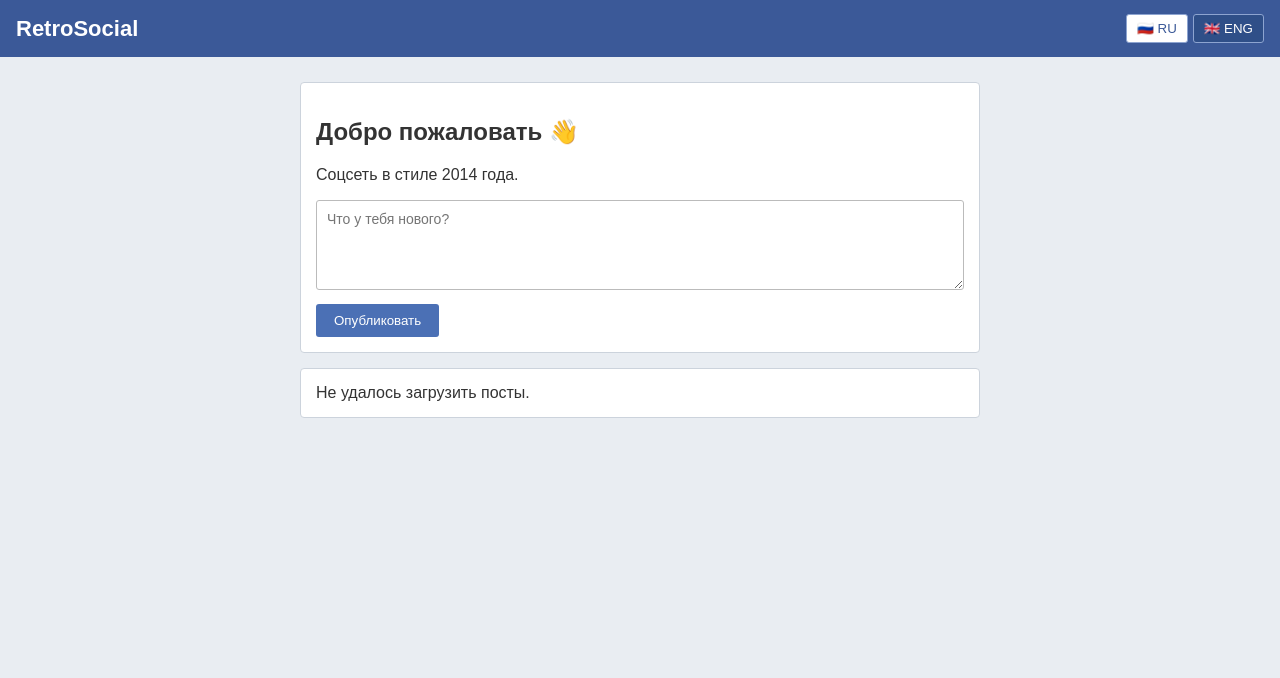
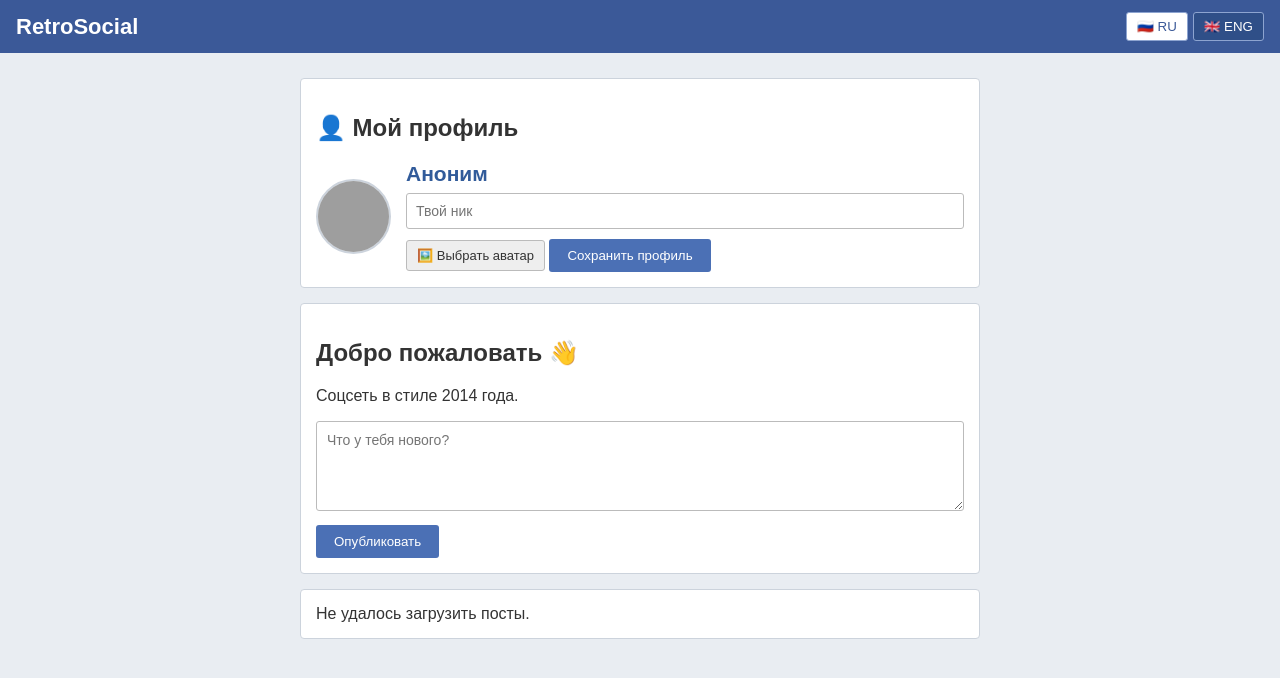
Before and after one commit to RetroSocial-dev/RetroSocial, a website: page public/index.html in a window 1280 px wide. Drawn offline with Linux system fonts and the light colour scheme; no server answers; grey boxes are pictures that could not be loaded.

Commit message:
Update index.html

```diff
--- a/public/index.html
+++ b/public/index.html
@@ -1,10 +1,14 @@
 <!doctype html>
 <html lang="ru">
+
 <head>
 
 <meta charset="UTF-8">
 
-<meta name="viewport" content="width=device-width,initial-scale=1">
+<meta
+  name="viewport"
+  content="width=device-width,initial-scale=1"
+>
 
 <title>RetroSocial</title>
 
@@ -24,13 +28,16 @@ body {
 header {
   background: #3b5998;
   color: white;
-  padding: 14px 16px;
-  font-size: 22px;
-  font-weight: bold;
+  padding: 12px 16px;
 
   display: flex;
   align-items: center;
   justify-content: space-between;
+}
+
+.logo {
+  font-size: 22px;
+  font-weight: bold;
 }
 
 .language {
@@ -39,7 +46,6 @@ header {
 }
 
 .language button {
-  margin: 0;
   padding: 6px 10px;
   background: #2f4f88;
   color: white;
@@ -67,6 +73,42 @@ main {
   margin-bottom: 15px;
 }
 
+/* PROFILE */
+
+.profile {
+  display: flex;
+  align-items: center;
+  gap: 15px;
+}
+
+.avatar {
+  width: 75px;
+  height: 75px;
+  border-radius: 50%;
+  object-fit: cover;
+  background: #ddd;
+  border: 2px solid #ccd3dc;
+}
+
+.profile-info {
+  flex: 1;
+}
+
+.profile-name {
+  font-size: 21px;
+  font-weight: bold;
+  color: #315b9a;
+}
+
+input {
+  width: 100%;
+  padding: 9px;
+  border: 1px solid #bbb;
+  border-radius: 3px;
+  margin-top: 7px;
+  font-size: 14px;
+}
+
 textarea {
   width: 100%;
   height: 90px;
@@ -88,19 +130,38 @@ textarea {
   cursor: pointer;
 }
 
+.main-button:hover {
+  background: #3b5998;
+}
+
 .delete-button {
   background: #c0392b;
   color: white;
   border: 0;
-  padding: 8px 13px;
+  padding: 7px 12px;
   border-radius: 3px;
   cursor: pointer;
   margin-top: 10px;
 }
 
-.post h3 {
+.post-header {
+  display: flex;
+  align-items: center;
+  gap: 10px;
+}
+
+.post-avatar {
+  width: 48px;
+  height: 48px;
+  border-radius: 50%;
+  object-fit: cover;
+  background: #ddd;
+}
+
+.post-author {
   color: #315b9a;
-  margin-bottom: 4px;
+  font-size: 17px;
+  font-weight: bold;
 }
 
 small {
@@ -110,6 +171,31 @@ small {
 .post-text {
   white-space: pre-wrap;
   overflow-wrap: anywhere;
+  margin-top: 12px;
+}
+
+.file-label {
+  display: inline-block;
+  margin-top: 8px;
+  padding: 7px 10px;
+  background: #eee;
+  border: 1px solid #bbb;
+  border-radius: 3px;
+  cursor: pointer;
+  font-size: 13px;
+}
+
+#avatarFile {
+  display: none;
+}
+
+.avatar-preview {
+  width: 75px;
+  height: 75px;
+  border-radius: 50%;
+  object-fit: cover;
+  display: none;
+  margin-top: 10px;
 }
 
 </style>
@@ -120,15 +206,23 @@ small {
 
 <header>
 
-  <div>RetroSocial</div>
+  <div class="logo">
+    RetroSocial
+  </div>
 
   <div class="language">
 
-    <button id="ruButton" onclick="setLanguage('ru')">
+    <button
+      id="ruButton"
+      onclick="setLanguage('ru')"
+    >
       🇷🇺 RU
     </button>
 
-    <button id="enButton" onclick="setLanguage('en')">
+    <button
+      id="enButton"
+      onclick="setLanguage('en')"
+    >
       🇬🇧 ENG
     </button>
 
@@ -137,6 +231,69 @@ small {
 </header>
 
 <main>
+
+<!-- PROFILE -->
+
+<div class="card">
+
+  <h2 id="profileTitle">
+    👤 Мой профиль
+  </h2>
+
+  <div class="profile">
+
+    <img
+      id="profileAvatar"
+      class="avatar"
+      src=""
+      alt="avatar"
+    >
+
+    <div class="profile-info">
+
+      <div
+        id="profileName"
+        class="profile-name"
+      >
+        Аноним
+      </div>
+
+      <input
+        id="nickname"
+        maxlength="30"
+        placeholder="Твой ник"
+      >
+
+      <label
+        class="file-label"
+        for="avatarFile"
+        id="avatarLabel"
+      >
+        🖼️ Выбрать аватар
+      </label>
+
+      <input
+        id="avatarFile"
+        type="file"
+        accept="image/*"
+      >
+
+      <button
+        class="main-button"
+        onclick="saveProfile()"
+        id="saveProfileButton"
+      >
+        Сохранить профиль
+      </button>
+
+    </div>
+
+  </div>
+
+</div>
+
+
+<!-- NEW POST -->
 
 <div class="card">
 
@@ -164,6 +321,9 @@ small {
 
 </div>
 
+
+<!-- POSTS -->
+
 <div id="feed"></div>
 
 </main>
@@ -173,37 +333,57 @@ small {
 const translations = {
 
   ru: {
+
+    profileTitle: "👤 Мой профиль",
+    nickname: "Твой ник",
+    avatar: "🖼️ Выбрать аватар",
+    saveProfile: "Сохранить профиль",
+    profileSaved: "Профиль сохранён!",
     welcome: "Добро пожаловать 👋",
     description: "Соцсеть в стиле 2014 года.",
     placeholder: "Что у тебя нового?",
     publish: "Опубликовать",
-    loading: "Загрузка постов...",
     empty: "Пока нет постов.",
     delete: "🗑️ Удалить",
     deleteConfirm: "Удалить этот пост?",
     publishError: "Не удалось опубликовать пост.",
     deleteError: "Не удалось удалить пост.",
     loadError: "Не удалось загрузить посты."
+
   },
 
   en: {
+
+    profileTitle: "👤 My profile",
+    nickname: "Your nickname",
+    avatar: "🖼️ Choose avatar",
+    saveProfile: "Save profile",
+    profileSaved: "Profile saved!",
     welcome: "Welcome 👋",
     description: "A social network in the style of 2014.",
     placeholder: "What's new?",
     publish: "Publish",
-    loading: "Loading posts...",
     empty: "No posts yet.",
     delete: "🗑️ Delete",
     deleteConfirm: "Delete this post?",
     publishError: "Failed to publish the post.",
     deleteError: "Failed to delete the post.",
     loadError: "Failed to load posts."
+
   }
 
 };
 
+
 let currentLanguage =
   localStorage.getItem("language") || "ru";
+
+
+let profile = JSON.parse(
+  localStorage.getItem("profile") ||
+  '{"name":"Аноним","avatar":""}'
+);
+
 
 function setLanguage(language) {
 
@@ -216,39 +396,167 @@ function setLanguage(language) {
 
   applyLanguage();
   loadPosts();
+
 }
+
 
 function applyLanguage() {
 
-  const t = translations[currentLanguage];
+  const t =
+    translations[currentLanguage];
 
   document.documentElement.lang =
     currentLanguage;
 
-  document.getElementById("welcome")
-    .textContent = t.welcome;
+  document.getElementById(
+    "profileTitle"
+  ).textContent = t.profileTitle;
 
-  document.getElementById("description")
-    .textContent = t.description;
+  document.getElementById(
+    "nickname"
+  ).placeholder = t.nickname;
 
-  document.getElementById("text")
-    .placeholder = t.placeholder;
+  document.getElementById(
+    "avatarLabel"
+  ).textContent = t.avatar;
 
-  document.getElementById("publishButton")
-    .textContent = t.publish;
+  document.getElementById(
+    "saveProfileButton"
+  ).textContent = t.saveProfile;
 
-  document.getElementById("ruButton")
-    .classList.toggle(
+  document.getElementById(
+    "welcome"
+  ).textContent = t.welcome;
+
+  document.getElementById(
+    "description"
+  ).textContent = t.description;
+
+  document.getElementById(
+    "text"
+  ).placeholder = t.placeholder;
+
+  document.getElementById(
+    "publishButton"
+  ).textContent = t.publish;
+
+  document.getElementById(
+    "ruButton"
+  ).classList.toggle(
     "active",
     currentLanguage === "ru"
   );
 
-  document.getElementById("enButton")
-    .classList.toggle(
+  document.getElementById(
+    "enButton"
+  ).classList.toggle(
     "active",
     currentLanguage === "en"
   );
+
 }
+
+
+function updateProfileUI() {
+
+  document.getElementById(
+    "profileName"
+  ).textContent =
+    profile.name || "Аноним";
+
+  document.getElementById(
+    "nickname"
+  ).value =
+    profile.name === "Аноним"
+      ? ""
+      : profile.name;
+
+  const avatar =
+    document.getElementById(
+      "profileAvatar"
+    );
+
+  if (profile.avatar) {
+
+    avatar.src = profile.avatar;
+
+  } else {
+
+    avatar.src =
+      "https://www.gravatar.com/avatar/?d=mp";
+
+  }
+
+}
+
+
+document.getElementById(
+  "avatarFile"
+).addEventListener(
+  "change",
+  function(event) {
+
+    const file =
+      event.target.files[0];
+
+    if (!file) return;
+
+    if (file.size > 1000000) {
+
+      alert(
+        currentLanguage === "ru"
+          ? "Аватар слишком большой. Максимум 1 МБ."
+          : "Avatar is too large. Maximum 1 MB."
+      );
+
+      event.target.value = "";
+
+      return;
+    }
+
+    const reader =
+      new FileReader();
+
+    reader.onload =
+      function() {
+
+        profile.avatar =
+          reader.result;
+
+        updateProfileUI();
+
+      };
+
+    reader.readAsDataURL(file);
+
+  }
+);
+
+
+function saveProfile() {
+
+  const name =
+    document.getElementById(
+      "nickname"
+    ).value.trim();
+
+  profile.name =
+    name || "Аноним";
+
+  localStorage.setItem(
+    "profile",
+    JSON.stringify(profile)
+  );
+
+  updateProfileUI();
+
+  alert(
+    translations[currentLanguage]
+      .profileSaved
+  );
+
+}
+
 
 async function loadPosts() {
 
@@ -270,14 +578,18 @@ async function loadPosts() {
 
     console.error(error);
 
-    document.getElementById("feed")
-      .innerHTML = `
+    document.getElementById(
+      "feed"
+    ).innerHTML = `
       <div class="card">
         ${translations[currentLanguage].loadError}
       </div>
     `;
+
   }
+
 }
+
 
 async function post() {
 
@@ -292,17 +604,30 @@ async function post() {
   try {
 
     const response =
-      await fetch("/api/posts", {
+      await fetch(
+        "/api/posts",
+        {
           method: "POST",
 
           headers: {
-          "Content-Type": "application/json"
+            "Content-Type":
+              "application/json"
           },
 
           body: JSON.stringify({
-          text: text
+
+            text: text,
+
+            author:
+              profile.name || "Аноним",
+
+            avatar:
+              profile.avatar || ""
+
           })
-      });
+
+        }
+      );
 
     if (!response.ok) {
       throw new Error("Post error");
@@ -317,10 +642,14 @@ async function post() {
     console.error(error);
 
     alert(
-      translations[currentLanguage].publishError
+      translations[currentLanguage]
+        .publishError
     );
+
   }
+
 }
+
 
 async function deletePost(id) {
 
@@ -352,8 +681,11 @@ async function deletePost(id) {
     console.error(error);
 
     alert(t.deleteError);
+
   }
+
 }
+
 
 function render(posts) {
 
@@ -372,33 +704,61 @@ function render(posts) {
     `;
 
     return;
+
   }
+
 
   feed.innerHTML =
     posts.map(post => {
 
       const date =
-        new Date(post.created_at)
-          .toLocaleString(
+        new Date(
+          post.created_at
+        ).toLocaleString(
           currentLanguage === "ru"
             ? "ru-RU"
             : "en-US"
         );
 
+
+      const avatar =
+        post.avatar ||
+        "https://www.gravatar.com/avatar/?d=mp";
+
+
       return `
+
         <div class="card post">
 
-          <h3>
-            Аноним
-          </h3>
+          <div class="post-header">
+
+            <img
+              class="post-avatar"
+              src="${escapeHtml(avatar)}"
+              alt="avatar"
+            >
+
+            <div>
+
+              <div class="post-author">
+                ${escapeHtml(
+                  post.author || "Аноним"
+                )}
+              </div>
 
               <small>
                 ${date}
               </small>
 
+            </div>
+
+          </div>
+
+
           <p class="post-text">
             ${escapeHtml(post.text)}
           </p>
+
 
           <button
             class="delete-button"
@@ -408,10 +768,13 @@ function render(posts) {
           </button>
 
         </div>
+
       `;
 
     }).join("");
+
 }
+
 
 function escapeHtml(text) {
 
@@ -421,19 +784,25 @@ function escapeHtml(text) {
       function(c) {
 
         return {
+
           "&": "&amp;",
           "<": "&lt;",
           ">": "&gt;",
           '"': "&quot;",
           "'": "&#039;"
+
         }[c];
 
       }
     );
+
 }
 
+
 applyLanguage();
+updateProfileUI();
 loadPosts();
+
 
 setInterval(
   loadPosts,
@@ -443,4 +812,5 @@ setInterval(
 </script>
 
 </body>
+
 </html>
```
Lines whose indentation alone changed are shown as unchanged.
